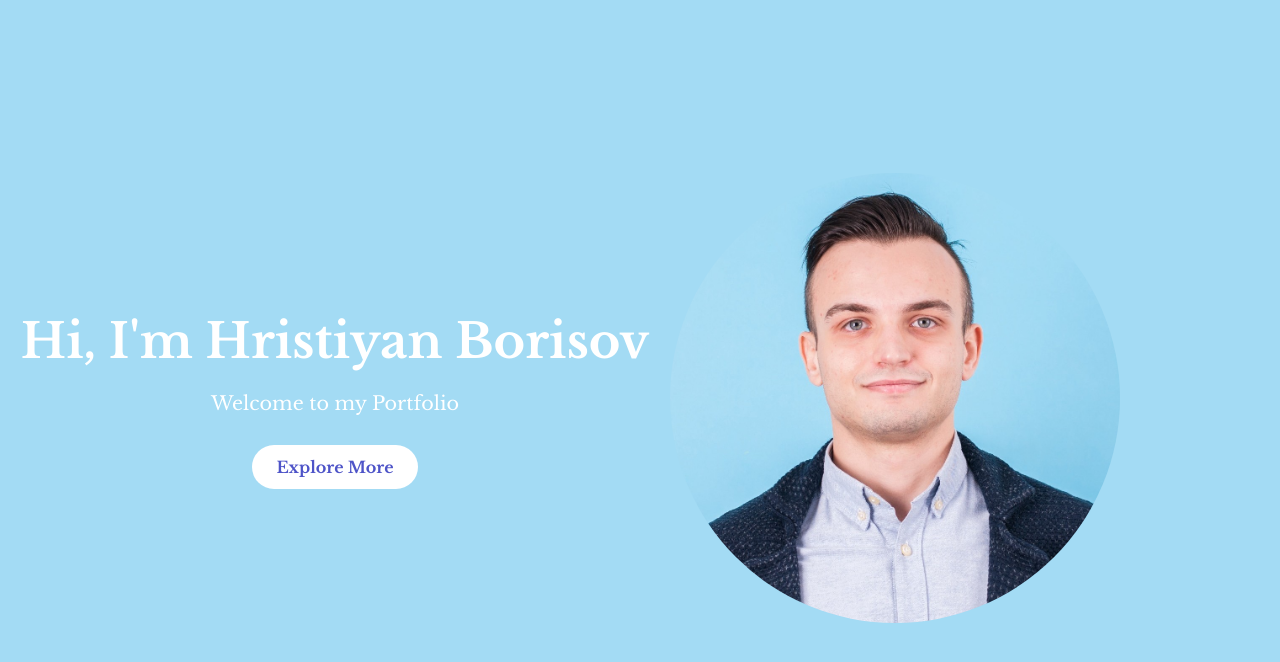
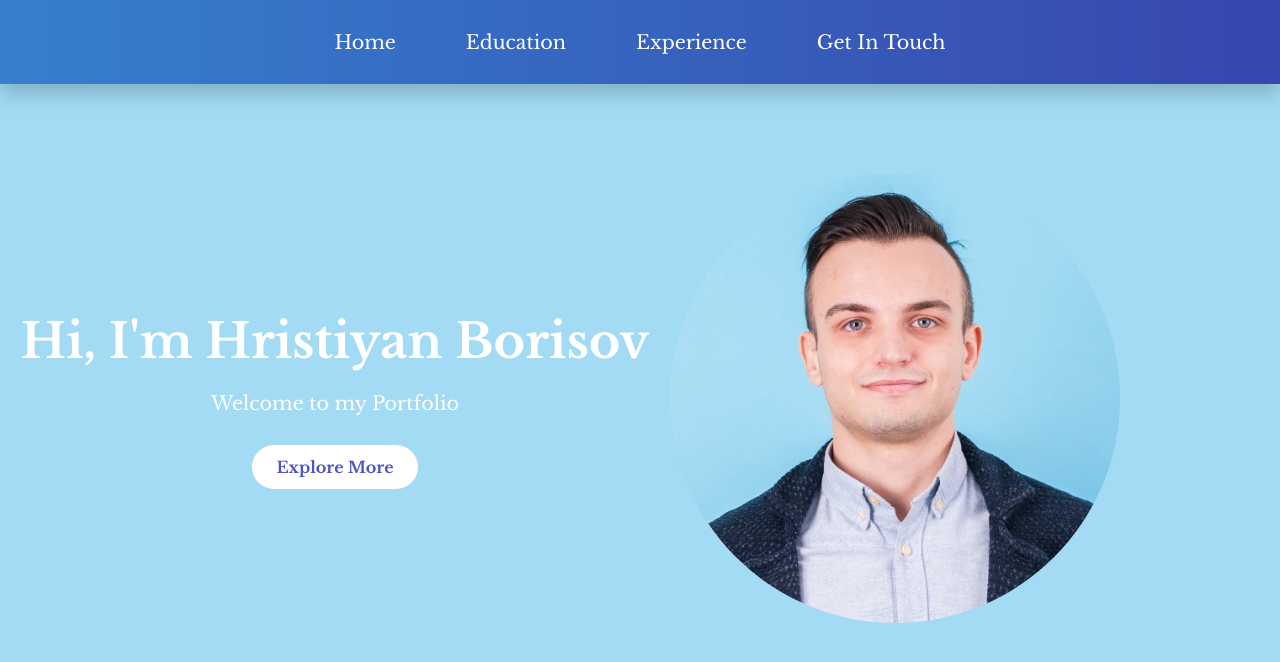
Before and after one commit to annasarabasheva/Portfolio-Site, a React (Vite) app in the folder porfolio-site/: page / in a window 1280 px wide. Shown: the top 662 px of the page. Built offline with nearby package versions, Linux system fonts and the light colour scheme.

Commit message:
Add Header with Navigation

```diff
--- a/porfolio-site/src/App.jsx
+++ b/porfolio-site/src/App.jsx
@@ -1,11 +1,13 @@
 import './App.css'
 import Home from './components/home/Home';
+import Header from './components/header/Header';
 import { Routes, Route } from 'react-router-dom';
 
 function App() {
 
   return (
     <>
+     <Header />
      <Routes>
         <Route path="/" element={<Home />} />
       </Routes>
--- /dev/null
+++ b/porfolio-site/src/components/header/Header.css
@@ -0,0 +1,64 @@
+@import url('https://fonts.googleapis.com/css2?family=Montserrat:wght@500;700&display=swap');
+
+.header {
+  display: flex;
+  justify-content: center;
+  align-items: center;
+  padding: 30px 40px;
+  background: linear-gradient(90deg, #2c3e50, #3498db, #3840ab);
+  background-size: 300% 300%;
+  animation: gradientShift 15s ease infinite;
+  color: white;
+  position: fixed;
+  width: 100%;
+  top: 0;
+  z-index: 1000;
+  box-shadow: 0 10px 20px rgba(0, 0, 0, 0.2);
+  font-family: 'Montserrat', sans-serif;
+}
+
+@keyframes gradientShift {
+  0% { background-position: 0% 50%; }
+  50% { background-position: 100% 50%; }
+  100% { background-position: 0% 50%; }
+}
+
+.nav {
+  display: flex;
+  gap: 40px;
+}
+
+.nav li {
+  list-style: none;
+}
+
+.nav a {
+  text-decoration: none;
+  color: white;
+  font-size: 1.2rem;
+  font-weight: 500;
+  padding: 10px 15px;
+  border-radius: 8px;
+  transition: all 0.3s ease;
+  position: relative;
+}
+
+.nav a::after {
+  content: '';
+  position: absolute;
+  width: 0%;
+  height: 2px;
+  bottom: 5px;
+  left: 0;
+  background-color: white;
+  transition: width 0.3s ease;
+}
+
+.nav a:hover::after {
+  width: 100%;
+}
+
+.nav a:hover {
+  transform: translateY(-3px);
+  background: rgba(255, 255, 255, 0.1);
+}
--- /dev/null
+++ b/porfolio-site/src/components/header/Header.jsx
@@ -0,0 +1,20 @@
+import React from 'react';
+import { Link } from 'react-router-dom';
+import './Header.css';
+
+const Header = () => {
+  return (
+    <header className="header">
+        <nav>
+            <ul className="nav">
+                <li><Link to="/">Home</Link></li>
+                <li><Link to="#education">Education</Link></li>
+                <li><Link to="#word">Experience</Link></li>
+                <li><Link to="#getintouch">Get In Touch</Link></li>
+            </ul>
+        </nav>
+    </header>
+  );
+};
+
+export default Header;
```
